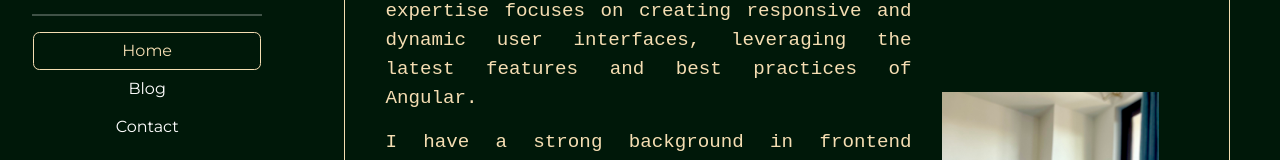
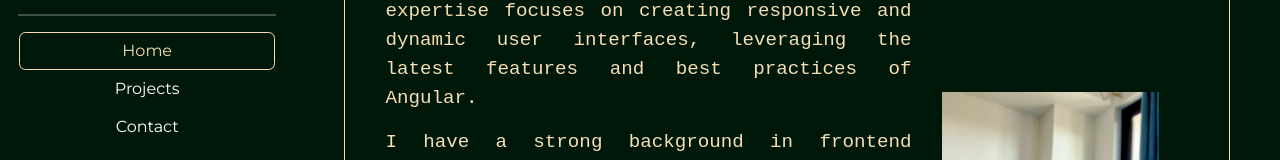
Before and after one commit to ronald-developer/angular-resume-website, an Angular app: page /home in a window 1280 px wide. Shown: the part 301-461 px from the top of the page. Built offline with nearby package versions, Linux system fonts and the light colour scheme.

Commit message:
update index title

```diff
--- a/src/app/core/components/navigation-header/navigation-header.component.html
+++ b/src/app/core/components/navigation-header/navigation-header.component.html
@@ -47,8 +47,8 @@
             <label class="btn col-12" [routerLink]="['/home']" routerLinkActive="active">
               <input type="radio" name="options" id="option1" autocomplete="off"> Home
             </label>
-            <label class="btn col-12" [routerLink]="['/blog']" routerLinkActive="active">
-              <input type="radio" name="options" id="option2" autocomplete="off"> Blog
+            <label class="btn col-12" [routerLink]="['/projects']" routerLinkActive="active">
+              <input type="radio" name="options" id="option2" autocomplete="off"> Projects
             </label>
             <label class="btn col-12" [routerLink]="['/contact']" routerLinkActive="active">
               <input type="radio" name="options" id="option3" autocomplete="off"> Contact
--- a/src/index.html
+++ b/src/index.html
@@ -2,7 +2,7 @@
 <html lang="en">
 <head>
   <meta charset="utf-8">
-  <title>NgBaseTemplate</title>
+  <title>Ronald resume</title>
   <base href="/">
   <meta name="viewport" content="width=device-width, initial-scale=1">
   <link rel="icon" type="image/x-icon" href="favicon.ico">
```
